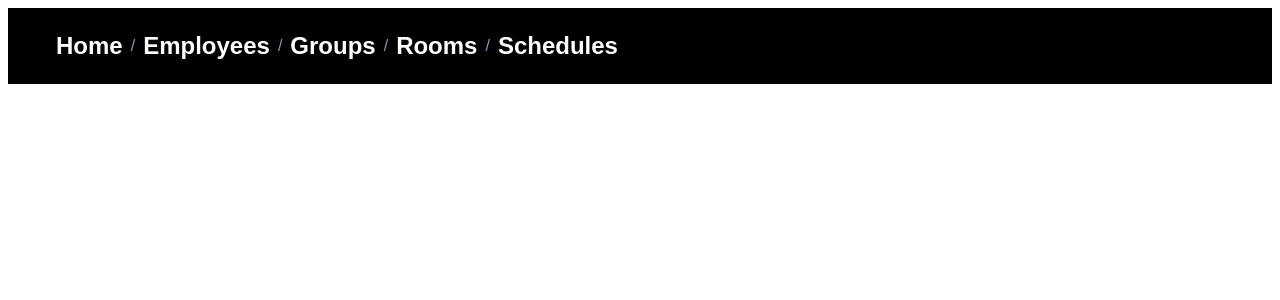
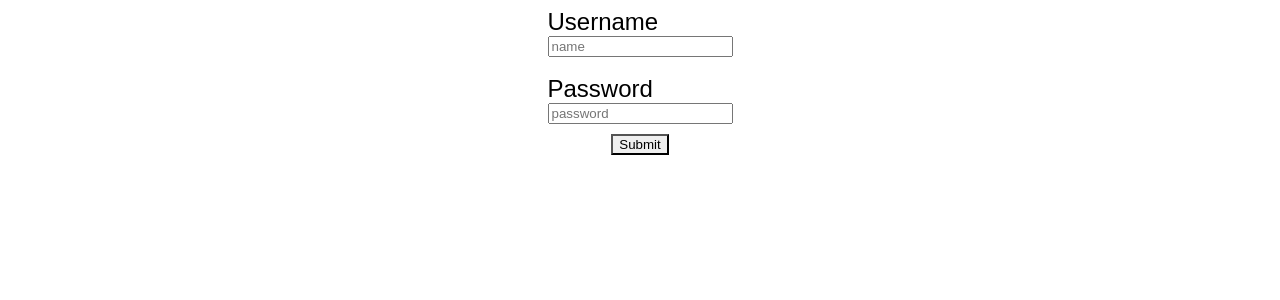
Before and after one commit to edwinalban/Mt-Herman-Room-Manager, a React (Create React App) app in the folder client/: page / in a window 1280 px wide. Shown: the top 300 px of the page. Built offline with nearby package versions, Linux system fonts and the light colour scheme.

Commit message:
updated LoginForm to authenticate user when logging in

```diff
--- a/client/package.json
+++ b/client/package.json
@@ -15,6 +15,7 @@
     "jwt-decode": "^3.1.2",
     "react": "^18.2.0",
     "react-dom": "^18.2.0",
+    "react-hook-form": "^7.47.0",
     "react-router-dom": "^6.16.0",
     "react-scripts": "5.0.1",
     "web-vitals": "^2.1.4"
--- a/client/src/App.css
+++ b/client/src/App.css
@@ -27,3 +27,26 @@
     opacity: .8;
     color: var(--grey);
 }
+
+.login-form {
+    display: flex;
+    justify-content: center;
+}
+
+#login-name {
+    font-size: x-large;
+}
+
+#login-password {
+    font-size: x-large;
+}
+
+.login-btn-wrapper {
+    display: flex;
+    justify-content: center;
+    margin-top: 10px;
+}
+
+/* #login-btn {
+
+} */
--- a/client/src/App.js
+++ b/client/src/App.js
@@ -3,7 +3,9 @@ import { BrowserRouter as Router, Routes, Route } from 'react-router-dom';
 import { ApolloClient, InMemoryCache, ApolloProvider, createHttpLink } from '@apollo/client';
 import { setContext } from '@apollo/client/link/context';
 import './App.css';
+import HookForm from './components/LoginForm';
 import Navbar from './components/Navbar';
+import LoginForm from './components/LoginForm';
 
 
 const httpLink = createHttpLink({
@@ -30,7 +32,7 @@ const client = new ApolloClient({
 function App() {
   return (
     <ApolloProvider client={client}>
-      <Navbar />
+      <LoginForm />
     </ApolloProvider>
   );
 }
--- /dev/null
+++ b/client/src/components/LoginForm.js
@@ -0,0 +1,77 @@
+import { useForm } from 'react-hook-form';
+import {
+    FormErrorMessage,
+    FormLabel,
+    FormControl,
+    Input,
+    Button,
+} from '@chakra-ui/react';
+import { useMutation } from '@apollo/client';
+import { LOGIN } from '../utils/mutations';
+import Auth from '../utils/auth';
+
+export default function LoginForm() {
+    const [login, { error }] = useMutation(LOGIN);
+
+    const {
+        handleSubmit,
+        register,
+        formState: { errors, isSubmitting },
+    } = useForm()
+
+    const onSubmit = async (values, e) => {
+        e.preventDefault();
+        try {
+            const { data } = await login(
+                {
+                    variables: {
+                        username: values.username,
+                        password: values.password
+                    }
+                }
+            );
+            Auth.login(data.login.token);
+        } catch (err) {
+            console.error(err);
+        }
+        // route to appropriate landing page
+    }
+
+    return (
+        <form onSubmit={handleSubmit(onSubmit)}>
+            <div className='login-form' >
+                <FormControl isInvalid={errors.name}>
+                    <FormLabel id='login-name' htmlFor='name'>Username</FormLabel>
+                    <Input
+                        id='username'
+                        placeholder='name'
+                        {...register('username', {
+                            required: 'This is required',
+                        })}
+                    />
+                    <FormErrorMessage>
+                        {errors.username && errors.username.message}
+                    </FormErrorMessage>
+                    <br></br>
+                    <br></br>
+                    <FormLabel id='login-password' htmlFor='password'>Password</FormLabel>
+                    <Input
+                        id='password'
+                        placeholder='password'
+                        {...register('password', {
+                            required: 'This is required',
+                        })}
+                    />
+                    <FormErrorMessage>
+                        {errors.password && errors.password.message}
+                    </FormErrorMessage>
+                </FormControl>
+            </div>
+            <div className='login-btn-wrapper'>
+                <Button id='login-btn' isLoading={isSubmitting} type='submit'>
+                    Submit
+                </Button>
+            </div>
+        </form>
+    )
+};
--- a/client/src/components/Navbar.js
+++ b/client/src/components/Navbar.js
@@ -9,9 +9,9 @@ import {
 export default function Navbar() {
     const links = ['Home', 'Employees', 'Groups', 'Rooms', 'Schedules']
     return (
-        <Breadcrumb className='nav' p='8'>
-            {links.map((link) => (
-                <BreadcrumbItem>
+        <Breadcrumb className='nav'>
+            {links.map((link, index) => (
+                <BreadcrumbItem key={index}>
                     <BreadcrumbLink
                         className='nav-a'
                         href={'#' + link.toLowerCase()}
--- a/client/src/utils/mutations.js
+++ b/client/src/utils/mutations.js
@@ -40,6 +40,7 @@ export const LOGIN = gql`
                 permissions
                 username
             }
+            token
         }
     }
 `;
```
Also changed, not shown: client/src/components/SignupForm.js (added), client/src/pages/AdminLanding.js (added), client/src/pages/EmployeeLanding.js (added), 2 other files (tests, documents, lock files or other folders).
